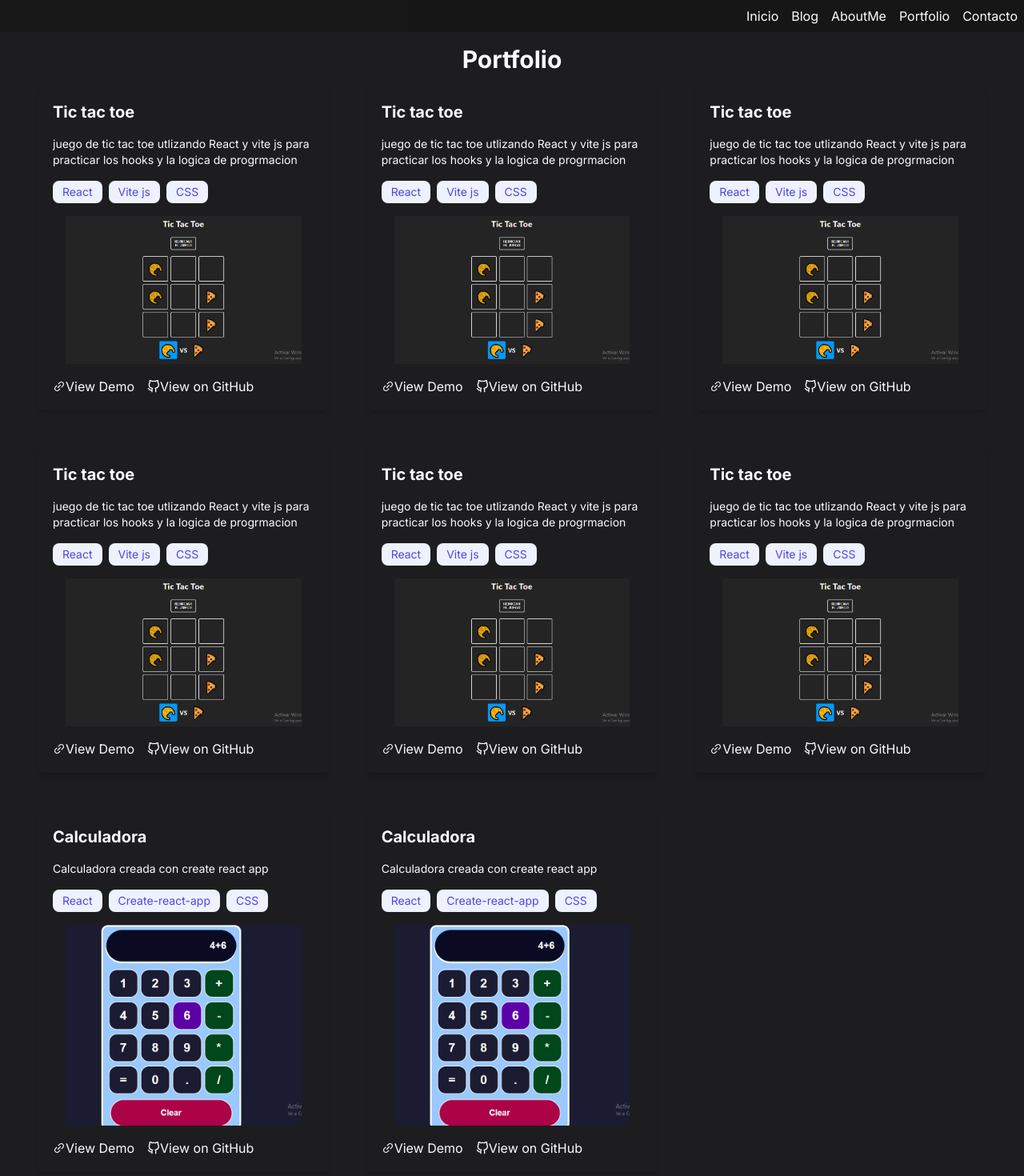
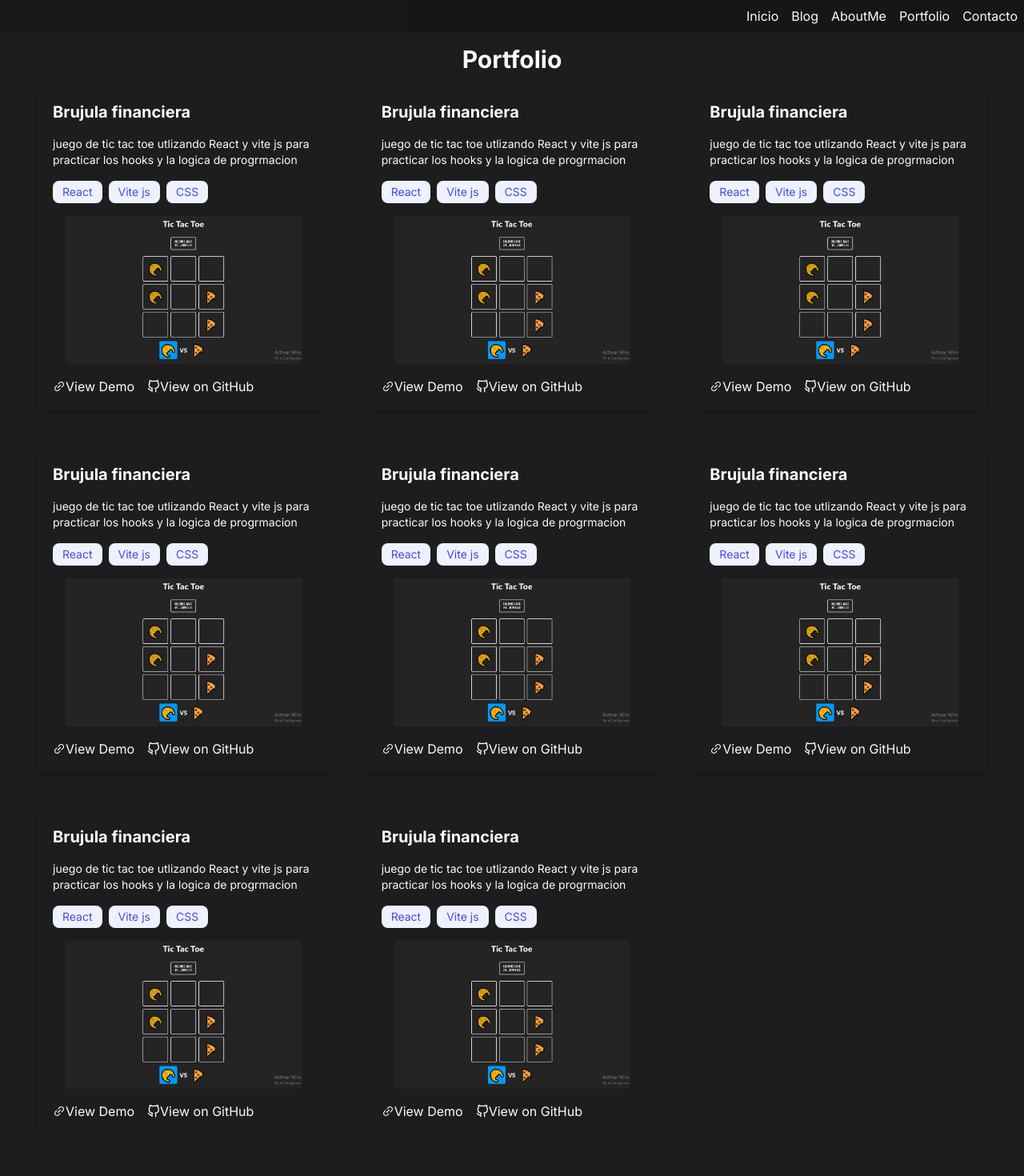
Before and after one commit to Rodrigo-Fernandez11/mi-portolio-next, a Next.js app: page /portfolio in a window 1280 px wide. Shown: the top 1470 px of the page at 80% size. Built offline with nearby package versions, Linux system fonts and the light colour scheme.

Commit message:
refactor card proyect

```diff
--- a/src/Data/portfolioData.ts
+++ /dev/null
@@ -1,83 +0,0 @@
-interface Project {
-  title: string;
-  description: string;
-  techStack: string[];
-  imageProject: string;
-  demoLink: string;
-  githubLink: string;
-  altProject: string;
-}
-
-const projects: Project[] = [
-  {
-    title: "Tic tac toe",
-    description: "juego de tic tac toe utlizando React y vite js para practicar los hooks y la logica de progrmacion",
-    techStack: ["React", "Vite js", "CSS"],
-    imageProject: "/images/tictac1.png",
-    demoLink: "https://quiet-croissant-5d324a.netlify.app/",
-    githubLink: "https://github.com/Rodrigo-Fernandez11/Tic-tac-toe",
-    altProject: "Juego tic tac toe crado con React"
-  },
-  {
-    title: "Tic tac toe",
-    description: "juego de tic tac toe utlizando React y vite js para practicar los hooks y la logica de progrmacion",
-    techStack: ["React", "Vite js", "CSS"],
-    imageProject: "/images/tictac1.png",
-    demoLink: "https://quiet-croissant-5d324a.netlify.app/",
-    githubLink: "https://github.com/Rodrigo-Fernandez11/Tic-tac-toe",
-    altProject: "Juego tic tac toe crado con React"
-  },{
-    title: "Tic tac toe",
-    description: "juego de tic tac toe utlizando React y vite js para practicar los hooks y la logica de progrmacion",
-    techStack: ["React", "Vite js", "CSS"],
-    imageProject: "/images/tictac1.png",
-    demoLink: "https://quiet-croissant-5d324a.netlify.app/",
-    githubLink: "https://github.com/Rodrigo-Fernandez11/Tic-tac-toe",
-    altProject: "Juego tic tac toe crado con React"
-  },{
-    title: "Tic tac toe",
-    description: "juego de tic tac toe utlizando React y vite js para practicar los hooks y la logica de progrmacion",
-    techStack: ["React", "Vite js", "CSS"],
-    imageProject: "/images/tictac1.png",
-    demoLink: "https://quiet-croissant-5d324a.netlify.app/",
-    githubLink: "https://github.com/Rodrigo-Fernandez11/Tic-tac-toe",
-    altProject: "Juego tic tac toe crado con React"
-  },{
-    title: "Tic tac toe",
-    description: "juego de tic tac toe utlizando React y vite js para practicar los hooks y la logica de progrmacion",
-    techStack: ["React", "Vite js", "CSS"],
-    imageProject: "/images/tictac1.png",
-    demoLink: "https://quiet-croissant-5d324a.netlify.app/",
-    githubLink: "https://github.com/Rodrigo-Fernandez11/Tic-tac-toe",
-    altProject: "Juego tic tac toe crado con React"
-  },{
-    title: "Tic tac toe",
-    description: "juego de tic tac toe utlizando React y vite js para practicar los hooks y la logica de progrmacion",
-    techStack: ["React", "Vite js", "CSS"],
-    imageProject: "/images/tictac1.png",
-    demoLink: "https://quiet-croissant-5d324a.netlify.app/",
-    githubLink: "https://github.com/Rodrigo-Fernandez11/Tic-tac-toe",
-    altProject: "Juego tic tac toe crado con React"
-  },
-  {
-    title: "Calculadora",
-    description: "Calculadora creada con create react app",
-    techStack: ["React", "Create-react-app", "CSS"],
-    imageProject: "/images/calculadora1.png",
-    demoLink: "demo-link",
-    githubLink: "github-link",
-    altProject: "alt-text"
-  },
-  {
-    title: "Calculadora",
-    description: "Calculadora creada con create react app",
-    techStack: ["React", "Create-react-app", "CSS"],
-    imageProject: "/images/calculadora1.png",
-    demoLink: "demo-link",
-    githubLink: "github-link",
-    altProject: "alt-text"
-  },
-
-];
-
-export default projects;
--- a/src/app/portfolio/page.tsx
+++ b/src/app/portfolio/page.tsx
@@ -1,16 +1,84 @@
 import ProjectCard from "@/components/common/ProjectCard";
-import projects from "@/Data/portfolioData";
+import tictac from "../../../public/images/tictac1.png";
 
 const Portfolio = () => {
-
   return (
     <section className="py-4 w-full mx-auto sm:px-6 lg:px-8">
-        <h2 className="text-3xl font-bold flex justify-center">Portfolio</h2>
-        <div className="grid grid-cols-1 md:grid-cols-3 gap-4">
-          {projects.map((project) => (
-            <ProjectCard key={project.title} project={project} />
-          ))}
-        </div>
+      <h2 className="text-3xl font-bold flex justify-center">Portfolio</h2>
+      <div className="grid grid-cols-1 md:grid-cols-3 gap-4">
+        <ProjectCard
+          title="Brujula financiera"
+          description="juego de tic tac toe utlizando React y vite js para practicar los hooks y la logica de progrmacion"
+          techStack={["React", "Vite js", "CSS"]}
+          imageProject={tictac}
+          demoLink="https://quiet-croissant-5d324a.netlify.app/"
+          githubLink="https://github.com/Rodrigo-Fernandez11/Tic-tac-toe"
+          altProject="Juego tic tac toe crado con React"
+        />
+        <ProjectCard
+          title="Brujula financiera"
+          description="juego de tic tac toe utlizando React y vite js para practicar los hooks y la logica de progrmacion"
+          techStack={["React", "Vite js", "CSS"]}
+          imageProject={tictac}
+          demoLink="https://quiet-croissant-5d324a.netlify.app/"
+          githubLink="https://github.com/Rodrigo-Fernandez11/Tic-tac-toe"
+          altProject="Juego tic tac toe crado con React"
+        />
+        <ProjectCard
+          title="Brujula financiera"
+          description="juego de tic tac toe utlizando React y vite js para practicar los hooks y la logica de progrmacion"
+          techStack={["React", "Vite js", "CSS"]}
+          imageProject={tictac}
+          demoLink="https://quiet-croissant-5d324a.netlify.app/"
+          githubLink="https://github.com/Rodrigo-Fernandez11/Tic-tac-toe"
+          altProject="Juego tic tac toe crado con React"
+        />
+        <ProjectCard
+          title="Brujula financiera"
+          description="juego de tic tac toe utlizando React y vite js para practicar los hooks y la logica de progrmacion"
+          techStack={["React", "Vite js", "CSS"]}
+          imageProject={tictac}
+          demoLink="https://quiet-croissant-5d324a.netlify.app/"
+          githubLink="https://github.com/Rodrigo-Fernandez11/Tic-tac-toe"
+          altProject="Juego tic tac toe crado con React"
+        />
+        <ProjectCard
+          title="Brujula financiera"
+          description="juego de tic tac toe utlizando React y vite js para practicar los hooks y la logica de progrmacion"
+          techStack={["React", "Vite js", "CSS"]}
+          imageProject={tictac}
+          demoLink="https://quiet-croissant-5d324a.netlify.app/"
+          githubLink="https://github.com/Rodrigo-Fernandez11/Tic-tac-toe"
+          altProject="Juego tic tac toe crado con React"
+        />
+        <ProjectCard
+          title="Brujula financiera"
+          description="juego de tic tac toe utlizando React y vite js para practicar los hooks y la logica de progrmacion"
+          techStack={["React", "Vite js", "CSS"]}
+          imageProject={tictac}
+          demoLink="https://quiet-croissant-5d324a.netlify.app/"
+          githubLink="https://github.com/Rodrigo-Fernandez11/Tic-tac-toe"
+          altProject="Juego tic tac toe crado con React"
+        />
+        <ProjectCard
+          title="Brujula financiera"
+          description="juego de tic tac toe utlizando React y vite js para practicar los hooks y la logica de progrmacion"
+          techStack={["React", "Vite js", "CSS"]}
+          imageProject={tictac}
+          demoLink="https://quiet-croissant-5d324a.netlify.app/"
+          githubLink="https://github.com/Rodrigo-Fernandez11/Tic-tac-toe"
+          altProject="Juego tic tac toe crado con React"
+        />
+        <ProjectCard
+          title="Brujula financiera"
+          description="juego de tic tac toe utlizando React y vite js para practicar los hooks y la logica de progrmacion"
+          techStack={["React", "Vite js", "CSS"]}
+          imageProject={tictac}
+          demoLink="https://quiet-croissant-5d324a.netlify.app/"
+          githubLink="https://github.com/Rodrigo-Fernandez11/Tic-tac-toe"
+          altProject="Juego tic tac toe crado con React"
+        />
+      </div>
     </section>
   );
 };
--- a/src/components/common/ProjectCard.tsx
+++ b/src/components/common/ProjectCard.tsx
@@ -1,30 +1,29 @@
 import { AiOutlineLink } from 'react-icons/ai';
 import { FiGithub } from 'react-icons/fi';
 import Image from 'next/image';
+import {StaticImageData}  from 'next/image'
+
 
 interface Project {
   title: string;
   description: string;
   techStack: string[];
-  imageProject: string;
+  imageProject: StaticImageData;
   demoLink: string;
   githubLink: string;
   altProject: string;
 }
 
-interface ProjectCardProps {
-  project: Project;
-}
 
-const ProjectCard: React.FC<ProjectCardProps> = ({ project }) => {
-  const { title, description, techStack, imageProject, demoLink, githubLink, altProject } = project;
+
+const ProjectCard: React.FC<Project> = ({ title, description, techStack, imageProject, demoLink, githubLink, altProject }) => {
 
   return (
     <div className="overflow-hidden rounded-md p-4 m-4 shadow-md transition duration-300 hover:border-neutral-700 border-2 border-transparent">
       <h3 className="text-xl font-bold">{title}</h3>
       <p className="py-4 text-sm">{description}</p>
       <div className="flex gap-2 items-center">
-        {techStack.map((tech) => (
+        {techStack.map((tech: string) => (
           <span
             key={tech}
             className="px-3 py-1 text-sm text-indigo-600 duration-150 bg-indigo-50 rounded-lg hover:bg-indigo-100 active:bg-indigo-200"
```
